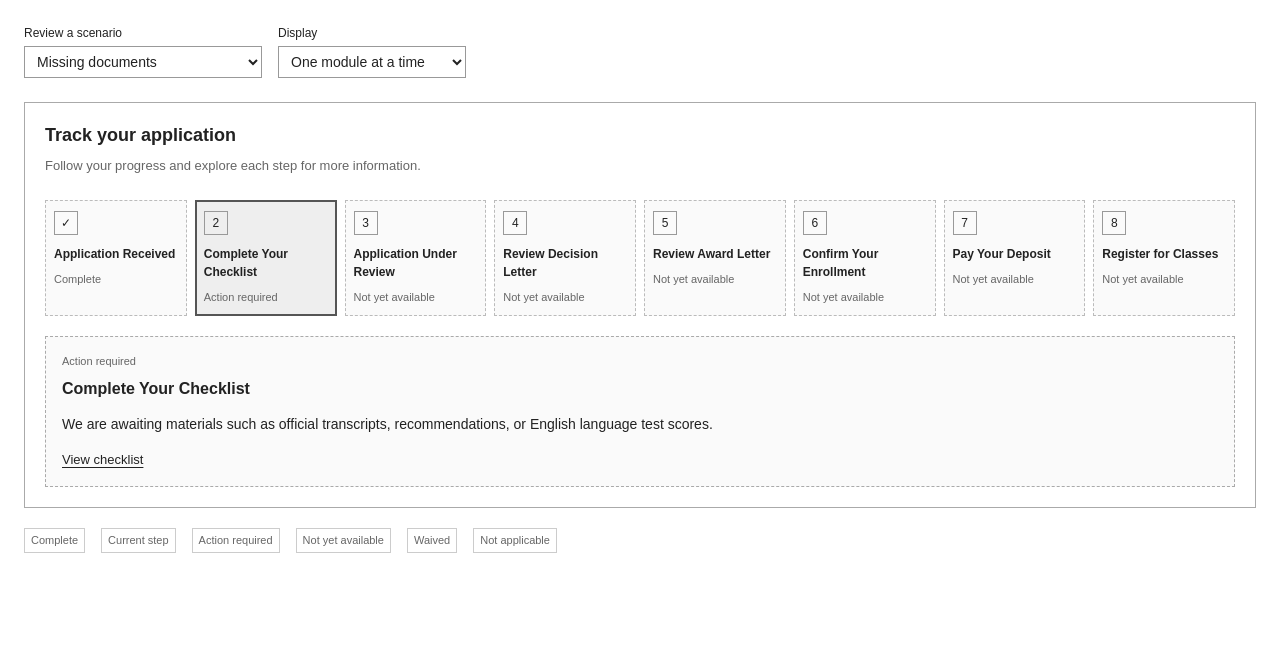
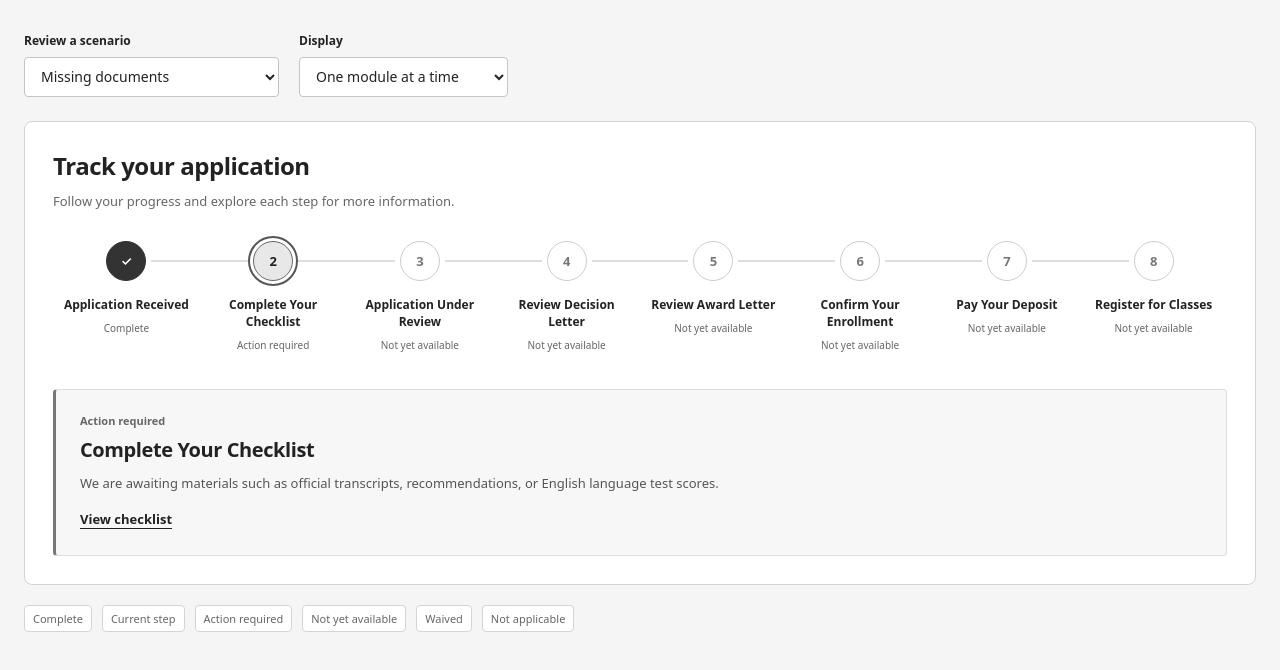
Before and after one commit to timkloote/slate-modules, an Eleventy site: file src/application-progress-wireframe.11ty.js in a window 1280 px wide. Built offline with nearby package versions, Linux system fonts and the light colour scheme; Eleventy itself is replaced by a stand-in of ours; files that its build step writes are made by us from their sources; what linkedom would draw is missing.

Commit message:
Refine tracker wireframe to mid-fidelity grayscale layout

```diff
--- a/src/scss/application-progress-wireframe.scss
+++ b/src/scss/application-progress-wireframe.scss
@@ -1,43 +1,56 @@
-/* Standalone brainstorming wireframe: no brand assets or production styles. */
+/* Mid-fidelity brainstorming wireframe. Standalone, grayscale, and unbranded. */
 * { box-sizing:border-box; }
-body { margin:0; background:#fff; color:#222; font:14px/1.5 Arial,Helvetica,sans-serif; }
-main { max-width:1280px; margin:0 auto; padding:24px; }
+body { margin:0; background:#f5f5f5; color:#222; font:14px/1.55 system-ui,-apple-system,BlinkMacSystemFont,'Segoe UI',sans-serif; }
+main { max-width:1400px; margin:0 auto; padding:32px 24px; }
 [hidden] { display:none !important; }
-button,select { font:inherit; color:inherit; background:#fff; border:1px solid #999; border-radius:0; }
+button,select { font:inherit; color:inherit; background:#fff; border:1px solid #c4c4c4; border-radius:4px; }
 button { cursor:pointer; }
-button:focus-visible,select:focus-visible { outline:2px solid #222; outline-offset:3px; }
-.review-controls { display:flex; flex-wrap:wrap; gap:16px; margin-bottom:24px; }
-.review-controls label { display:block; margin-bottom:4px; font-size:12px; }
-.review-controls select { max-width:100%; padding:6px 24px 6px 8px; }
-.tracker { padding:20px; border:1px solid #aaa; }
-h2,h3 { font:600 18px/1.4 Arial,Helvetica,sans-serif; margin:0 0 8px; }
-h3 { font-size:16px; }
-.tracker-intro { margin:0 0 24px; color:#666; font-size:13px; }
-.tracker-steps { display:grid; grid-template-columns:repeat(8,minmax(0,1fr)); gap:8px; list-style:none; padding:0; margin:0; }
-.tracker-steps li { min-width:0; }
-.tracker-steps button { display:flex; flex-direction:column; align-items:flex-start; width:100%; height:100%; padding:10px 8px; text-align:left; background:#fafafa; border:1px dashed #bbb; }
-.tracker-steps button:hover { background:#eee; }
-.tracker-steps button[aria-pressed=true] { border:2px solid #555; padding:9px 7px; background:#eee; }
-.node { display:grid; place-items:center; width:24px; height:24px; border:1px solid #999; margin-bottom:10px; font-size:12px; }
-.step-label { font-size:12px; font-weight:600; }
-.step-status { margin-top:8px; color:#666; font-size:11px; }
-.step-detail { margin-top:20px; padding:16px; border:1px dashed #aaa; background:#fafafa; }
-.detail-status { margin:0 0 8px; font-size:11px; color:#666; }
-.step-detail > p { max-width:760px; }
-.step-action { padding:0; border:0; background:transparent; text-decoration:underline; text-underline-offset:3px; font-size:13px; }
+button:focus-visible,select:focus-visible { outline:2px solid #333; outline-offset:4px; }
+.review-controls { display:flex; flex-wrap:wrap; gap:20px; margin-bottom:24px; }
+.review-controls label { display:block; margin-bottom:6px; font-size:12px; font-weight:600; }
+.review-controls select { max-width:100%; min-height:40px; padding:8px 32px 8px 12px; }
+.tracker { padding:28px; border:1px solid #d4d4d4; border-radius:8px; background:#fff; }
+h2,h3 { font-weight:600; line-height:1.3; letter-spacing:-.02em; margin:0 0 10px; }
+h2 { font-size:24px; } h3 { font-size:20px; }
+.tracker-intro { margin:0 0 30px; color:#666; font-size:13px; }
+.tracker-steps { display:grid; grid-template-columns:repeat(8,minmax(0,1fr)); list-style:none; padding:0; margin:0; isolation:isolate; }
+.tracker-steps li { position:relative; min-width:0; --node-bg:#fff; --node-ink:#777; --node-border:#ccc; --line:#ddd; }
+.tracker-steps li:is([data-state=complete],[data-state=waived]) { --node-bg:#333; --node-ink:#fff; --node-border:#333; --line:#777; }
+.tracker-steps li:is([data-state=current],[data-state=action]) { --node-bg:#e8e8e8; --node-ink:#222; --node-border:#666; }
+.tracker-steps li:not(:first-child)::before { content:''; position:absolute; z-index:-1; top:19px; right:50%; width:100%; height:2px; background:var(--line); }
+.tracker-steps button { display:flex; flex-direction:column; align-items:center; width:100%; height:100%; padding:0 6px 12px; text-align:center; background:transparent; border:0; border-radius:0; }
+.node { display:grid; place-items:center; flex:none; width:40px; height:40px; border:1px solid var(--node-border); border-radius:50%; background:var(--node-bg); color:var(--node-ink); box-shadow:0 0 0 5px #fff; margin-bottom:16px; font-size:13px; font-weight:600; }
+.tracker-steps button:hover .node { border-color:#222; }
+.tracker-steps button[aria-pressed=true] .node { outline:2px solid #555; outline-offset:3px; }
+.tracker-steps li[data-state=skipped] .node { border-style:dashed; }
+.step-label { font-size:12px; font-weight:600; line-height:1.4; max-width:130px; }
+.step-status { margin-top:7px; color:#666; font-size:10px; }
+.step-detail { margin-top:24px; padding:22px 24px; border:1px solid #ddd; border-left:3px solid #777; border-radius:4px; background:#f7f7f7; }
+.detail-status { margin:0 0 8px; font-size:11px; font-weight:600; color:#666; }
+.step-detail > p:not(.detail-status) { max-width:760px; margin:8px 0 12px; color:#555; font-size:13px; }
+.step-action { padding:4px 0; border:0; background:transparent; font-weight:600; text-decoration:underline; text-underline-offset:4px; font-size:13px; }
+.step-action:hover { color:#666; }
 .mock-destination { font-size:12px; color:#666; }
-.state-key { display:flex; flex-wrap:wrap; gap:16px; margin-top:20px; color:#666; font-size:11px; }
-.state-key span { padding:3px 6px; border:1px solid #ccc; }
-.scenario-module { margin-bottom:28px; }
-.scenario-module-title { font-size:13px; margin-bottom:8px; color:#555; }
-@media(max-width:1000px) { .tracker-steps {grid-template-columns:repeat(4,minmax(0,1fr));} }
+.state-key { display:flex; flex-wrap:wrap; gap:10px; margin-top:20px; color:#666; font-size:11px; }
+.state-key span { padding:4px 8px; border:1px solid #d4d4d4; border-radius:4px; background:#fff; }
+.scenario-module { margin-bottom:32px; }
+.scenario-module-title { font-size:14px; margin:0 0 12px; color:#555; letter-spacing:0; }
+@media(min-width:601px) and (max-width:1000px) {
+ .tracker-steps { grid-template-columns:repeat(4,minmax(0,1fr)); row-gap:24px; }
+ .tracker-steps li:nth-child(5)::before { display:none; }
+}
 @media(max-width:600px) {
- main { padding:16px; }
- .tracker { padding:14px; }
+ main { padding:20px 16px; }
+ .tracker { padding:20px 16px; }
  .review-controls { flex-direction:column; gap:12px; }
  .review-controls select { width:100%; }
+ h2 { font-size:22px; }
  .tracker-steps { grid-template-columns:minmax(0,1fr); }
- .tracker-steps button { display:grid; grid-template-columns:24px minmax(0,1fr); column-gap:12px; }
- .node {grid-row:1 / 3; margin:0; align-self:center;}
- .step-status {margin-top:2px;}
+ .tracker-steps button { display:grid; grid-template-columns:34px minmax(0,1fr); column-gap:16px; text-align:left; justify-items:start; padding:0 0 22px; }
+ .node { grid-row:1 / 3; width:34px; height:34px; margin:0; align-self:start; }
+ .step-label { max-width:none; font-size:13px; }
+ .step-status { margin-top:2px; }
+ .tracker-steps li:not(:first-child)::before { left:16px; top:-22px; right:auto; width:2px; height:22px; }
+ .tracker-steps li:last-child button { padding-bottom:0; }
+ .step-detail { padding:18px; }
 }
```
